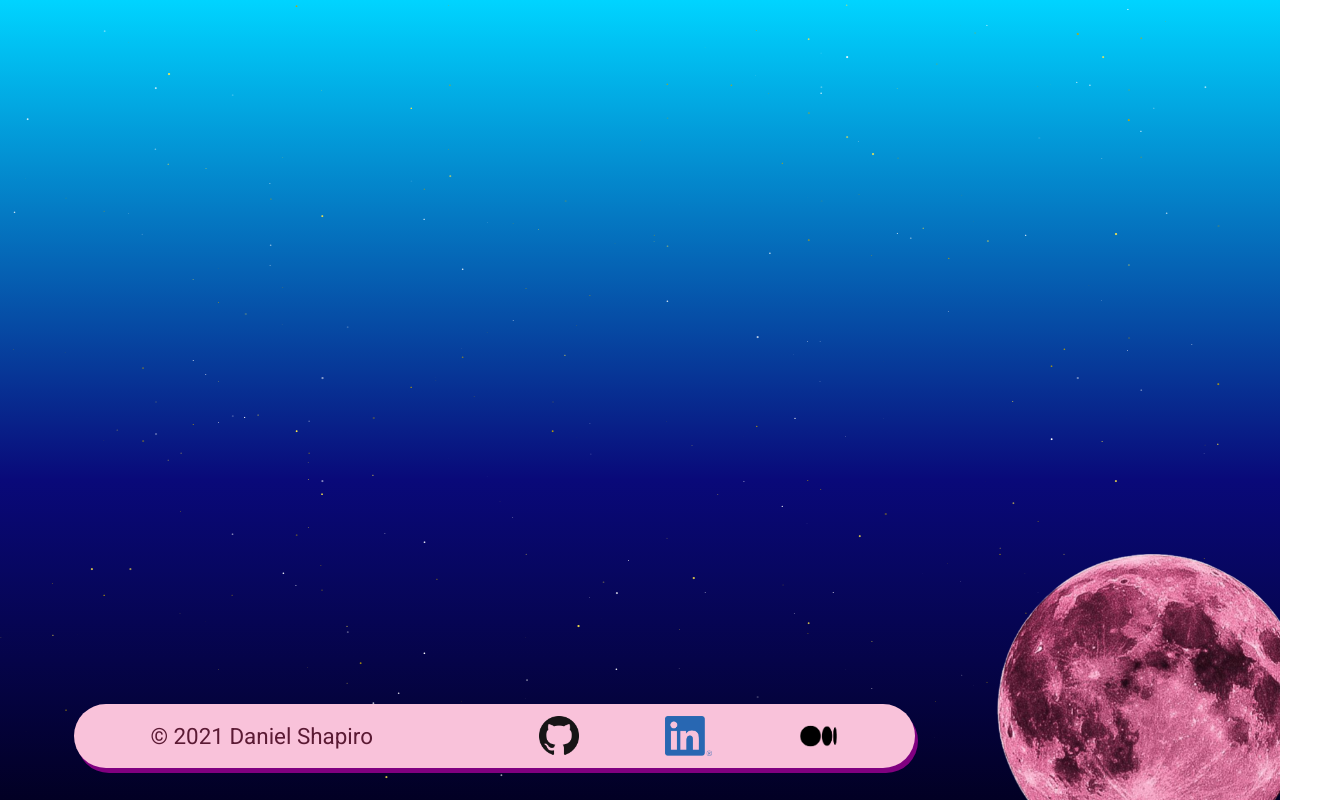
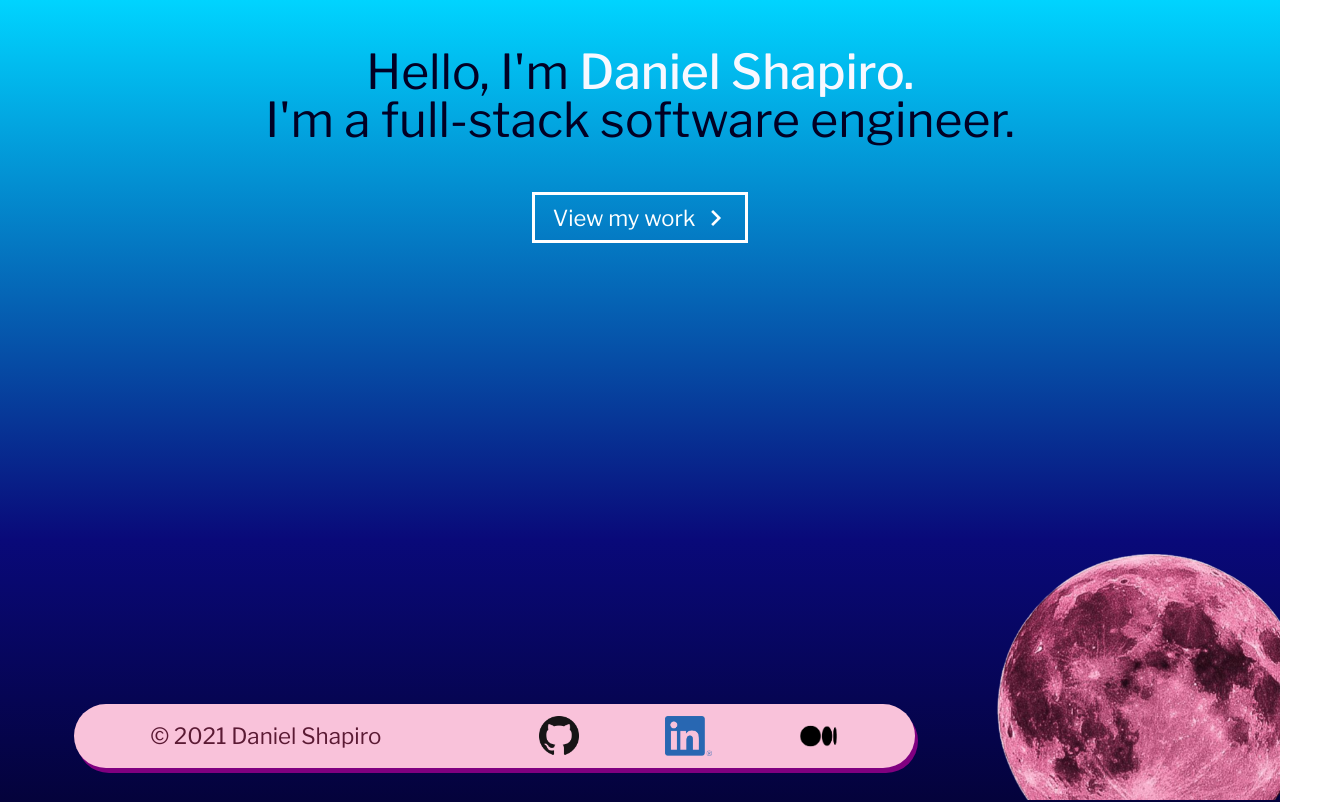
Before and after one commit to shapirodaniel/portfolio, a React (Create React App) app: page / in a window 1280 px wide. Shown: the top 802 px of the page, 1328 px wide, since content can reach past the window. Built offline with nearby package versions, Linux system fonts and the light colour scheme.

Commit message:
add: welcome, templates

```diff
--- a/public/index.html
+++ b/public/index.html
@@ -3,6 +3,14 @@
 	<head>
 		<meta charset="utf-8" />
 		<link rel="icon" href="%PUBLIC_URL%/favicon.ico" />
+		<link
+			href="https://fonts.googleapis.com/icon?family=Material+Icons+Outlined"
+			rel="stylesheet"
+		/>
+		<link
+			href="https://fonts.googleapis.com/icon?family=Material+Icons"
+			rel="stylesheet"
+		/>
 		<meta name="viewport" content="width=device-width, initial-scale=1" />
 		<meta name="theme-color" content="#000000" />
 		<meta
--- a/src/App.css
+++ b/src/App.css
@@ -6,7 +6,7 @@
 		rgba(9, 9, 121, 1) 40%,
 		rgba(0, 212, 255, 1) 100%
 	);
-	height: 100vh;
+	height: auto;
 	width: 100vw;
 	display: flex;
 	flex-direction: column;
--- a/src/App.js
+++ b/src/App.js
@@ -1,10 +1,12 @@
 import './App.css';
+import Welcome from './Welcome';
 import Stars from './Stars';
 import Contact from './Contact';
 
 function App() {
 	return (
 		<div className='appContainer'>
+			<Welcome />
 			<Stars />
 			<Contact />
 		</div>
--- /dev/null
+++ b/src/Welcome.css
@@ -0,0 +1,53 @@
+.welcomeContainer {
+	display: flex;
+	flex-direction: column;
+	align-items: center;
+	justify-content: flex-start;
+	width: 100%;
+	height: 900px;
+	color: var(--dayTextColor);
+}
+
+h1 {
+	width: 100%;
+	text-align: center;
+	font-size: 3em;
+	font-weight: 400;
+	padding: 1em;
+}
+
+.myName {
+	color: ghostwhite;
+	font-weight: 500;
+}
+
+.viewMyWork {
+	display: flex;
+	align-items: center;
+	justify-content: space-between;
+	border: 3px solid white;
+	padding: 0.3em 0.6em;
+	color: white;
+	font-size: 22px;
+	cursor: pointer;
+	transition: background-color 0.4s ease;
+	transition: color 0.4s ease;
+}
+
+.viewMyWork span {
+	padding: 0 0.2em;
+}
+
+.viewMyWork i {
+	font-size: 32px;
+	transition: transform 0.4s ease-in-out;
+}
+
+.viewMyWork:hover {
+	background-color: white;
+	color: var(--dayTextColor);
+}
+
+.viewMyWork:hover i {
+	transform: rotate(450deg);
+}
--- /dev/null
+++ b/src/Welcome.js
@@ -0,0 +1,20 @@
+import React from 'react';
+import './Welcome.css';
+
+const Welcome = () => {
+	return (
+		<section className='welcomeContainer'>
+			<h1>
+				Hello, I'm <span className='myName'>Daniel Shapiro.</span>
+				<br />
+				I'm a full-stack software engineer.
+			</h1>
+			<div className='viewMyWork'>
+				<span>View my work</span>
+				<i className='material-icons'>keyboard_arrow_right</i>
+			</div>
+		</section>
+	);
+};
+
+export default Welcome;
--- a/src/index.css
+++ b/src/index.css
@@ -1,6 +1,7 @@
-@import url('https://fonts.googleapis.com/css2?family=Roboto:wght@400;700&display=swap');
+@import url('https://fonts.googleapis.com/css2?family=Libre+Franklin:ital,wght@0,300;0,400;0,500;0,700;1,300;1,400&display=swap');
 
 :root {
+	--dayTextColor: rgba(2, 0, 36, 1);
 	--nightDarkAccent: #5b1a34;
 	--nightLightAccent: #d898b2;
 	--nightBoxShadowSolid: purple;
@@ -8,9 +9,10 @@
 
 *,
 html {
+	line-height: 1em;
 	padding: 0;
 	margin: 0;
-	font-family: 'Roboto', sans-serif;
+	font-family: 'Libre Franklin', sans-serif;
 }
 
 body {
```
Also changed, not shown: src/About.css (added), src/About.js (added), src/Nav.css (added), src/Nav.js (added).
